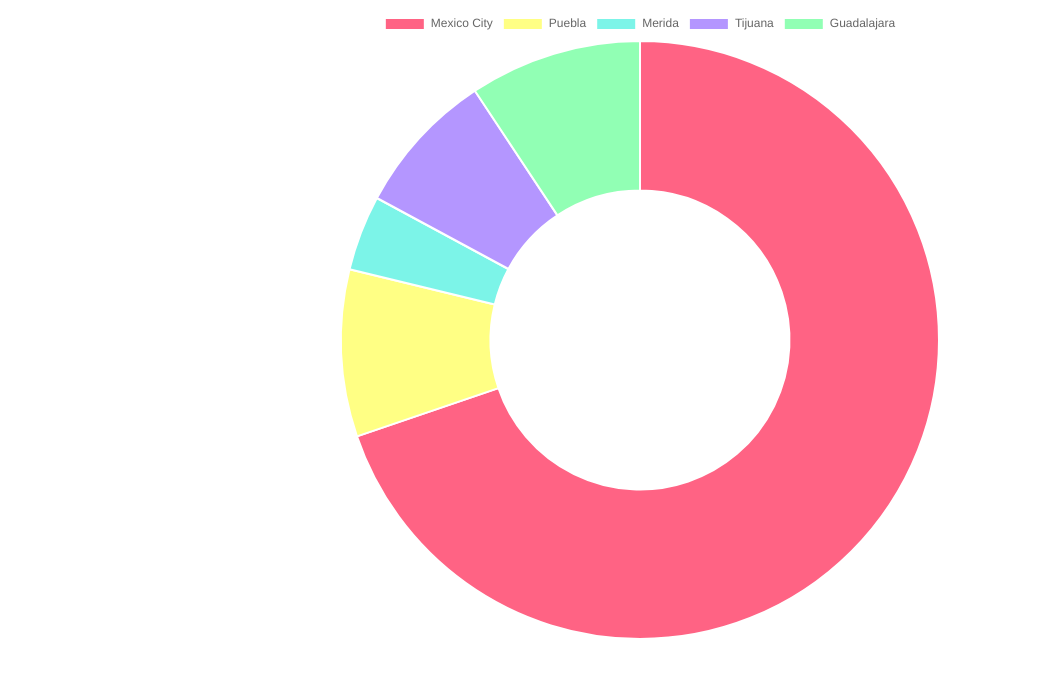
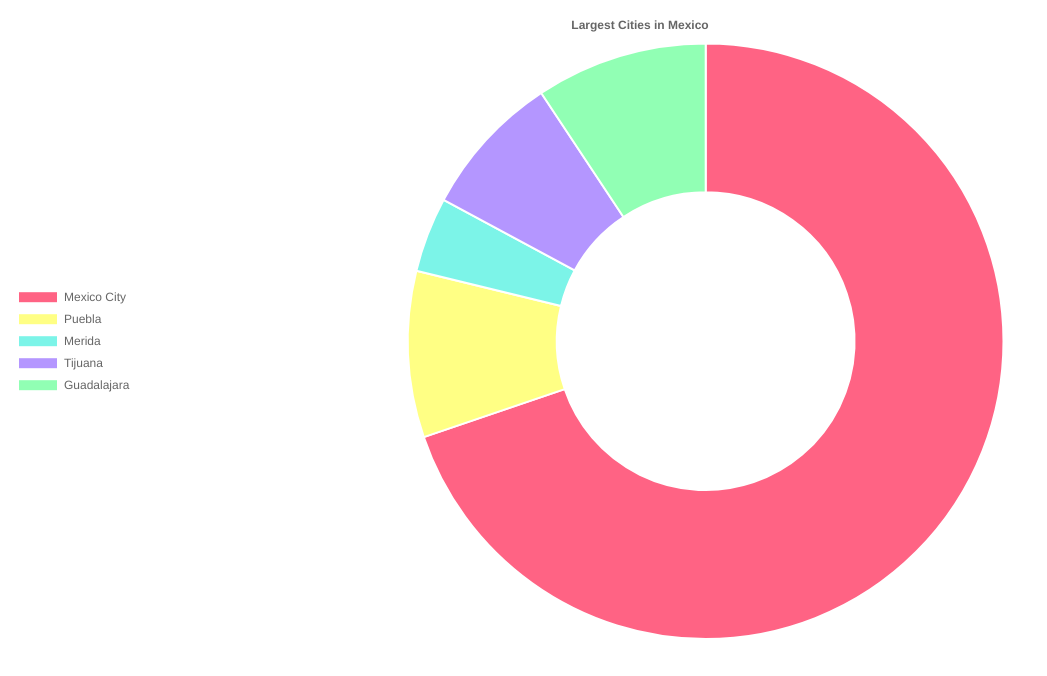
Before and after one commit to marilyn-n/chartsJS, a website: page index.html in a window 1280 px wide. Shown: the whole page, without its empty margins (0-1047 px from the left). Drawn offline with nearby package versions, Linux system fonts and the light colour scheme.

Commit message:
minor changes in index.html

```diff
--- a/index.html
+++ b/index.html
@@ -38,6 +38,18 @@
           1640589
         ],
       }]
+    },
+    options: {
+      title: {
+        display: true,
+        text: 'Largest Cities in Mexico'
+      },
+      legend: {
+        position: 'left',
+        // labels: {
+        //   fontColor: 'black'
+        // }
+      }
     }
   })
   </script>
```
